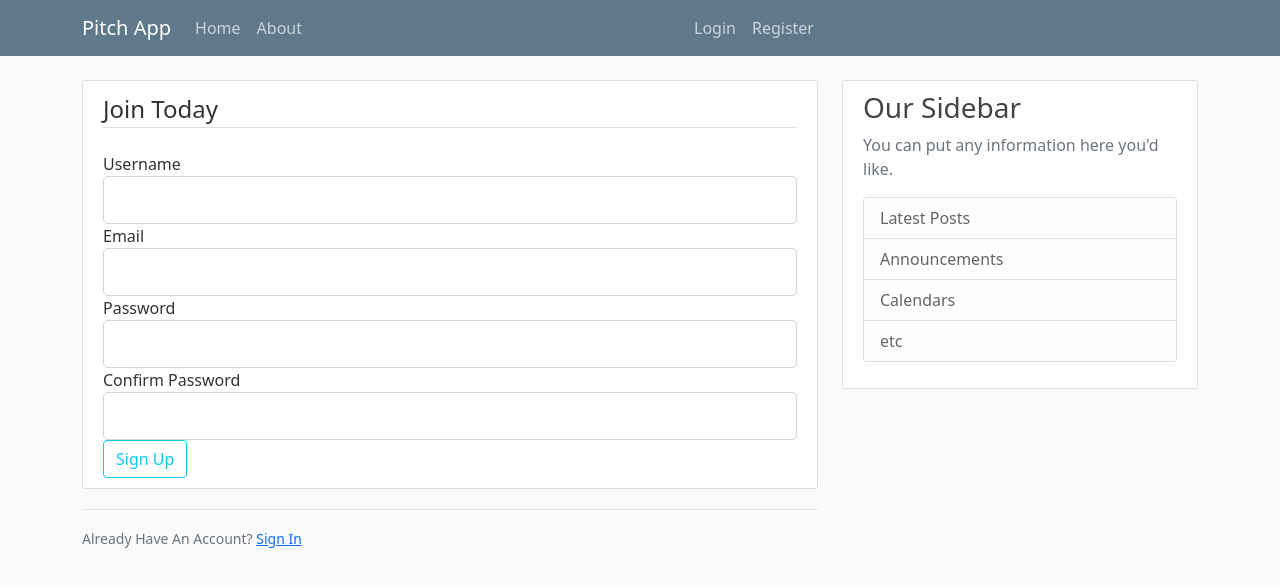
After one commit to catekui/1-Minute-Pitch, a Flask app: template app/templates/register.html in a window 1280 px wide. The commit adds this page. Shown: the top 587 px of the page. Run offline with Flask 2, Linux system fonts and the light colour scheme; the template is opened without the code that fills it: values that come from a table or form of the project are taken from there, others are empty; some libraries are stand-ins or nearby versions.

Commit message:
added register and login html

```diff
--- /dev/null
+++ b/app/templates/register.html
@@ -0,0 +1,40 @@
+{% extends "layout.html" %}
+{% block content %}
+    <div class="content-section">
+        <form method="POST" action="">
+            {{ form.hidden_tag() }}
+            <fieldset class="form-group">
+                <legend class="border-bottom mb-4">Join Today</legend>
+                <div class="form-group">
+                    {{ form.username.label(class="form-control-label") }}
+                    {{ form.username(class="form-control form-control-lg") }}
+
+                </div>
+                <div class="form-group">
+                    {{ form.email.label(class="form-control-label") }}
+                    {{ form.email(class="form-control form-control-lg") }}
+                </div>
+                <div class="form-group">
+                    {{ form.password.label(class="form-control-label") }}
+                    {{ form.password(class="form-control form-control-lg") }}
+                </div>
+                <div class="form-group">
+                    {{ form.confirm_password.label(class="form-control-label") }}
+                    {{ form.confirm_password(class="form-control form-control-lg") }}
+
+                </div>
+            </fieldset>
+            <div class="form-group">
+                {{form.submit(class="btn btn-outline-info")}}
+            </div>
+        </form>
+    </div>
+    <div class="border-top pt-3">
+        <small class="text-muted">
+            Already Have An Account?
+            <a class="ml-2" href="{{url_for('login') }}" > Sign In </a>
+
+        </small>
+
+    </div>
+{% endblock content%}
--- a/forms.py
+++ b/forms.py
@@ -4,17 +4,17 @@ from wtforms.validators import DataRequired, Length, Email, EqualTo
 
 
 class RegistrationForm(FlaskForm):
-    username = StringField('Username', validators=[Datarequired(), length(min=2, max=20)])
-    email = StringField('Email', validators=[Datarequired(), Email()])
-    password = PasswordField('Password', validators=[Datarequired()])
-    confirm_password = PasswordField('Confirm Password', validators=[Datarequired(), EqualTo('password')])
+    username = StringField('Username', validators=[DataRequired(), Length(min=2, max=20)])
+    email = StringField('Email', validators=[DataRequired(), Email()])
+    password = PasswordField('Password', validators=[DataRequired()])
+    confirm_password = PasswordField('Confirm Password', validators=[DataRequired(), EqualTo('password')])
 
     submit  = SubmitField('Sign Up')
 
 class LoginForm(FlaskForm):
-    email = StringField('Email', validators=[Datarequired(), Email()])
-    password = PasswordField('Password', validators=[Datarequired()])
-    confirm_password = PasswordField('Confirm Password', validators=[Datarequired(), EqualTo('password')])
+    email = StringField('Email', validators=[DataRequired(), Email()])
+    password = PasswordField('Password', validators=[DataRequired()])
+    confirm_password = PasswordField('Confirm Password', validators=[DataRequired(), EqualTo('password')])
     remember = BooleanField('Remember me')
 
     submit  = SubmitField('Login')
```
Also changed, not shown: app/templates/layout.html (+2 -22 lines), app/templates/login.html (added), 1 other file.
